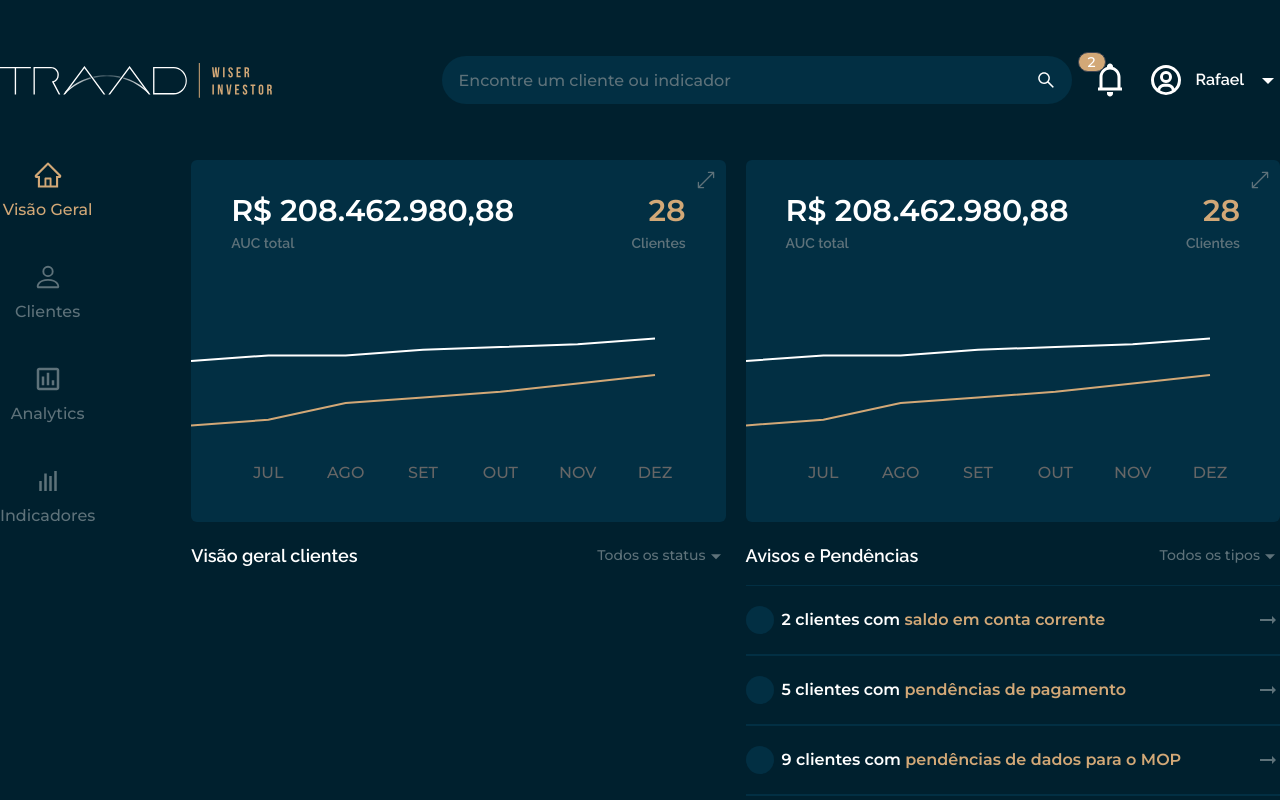
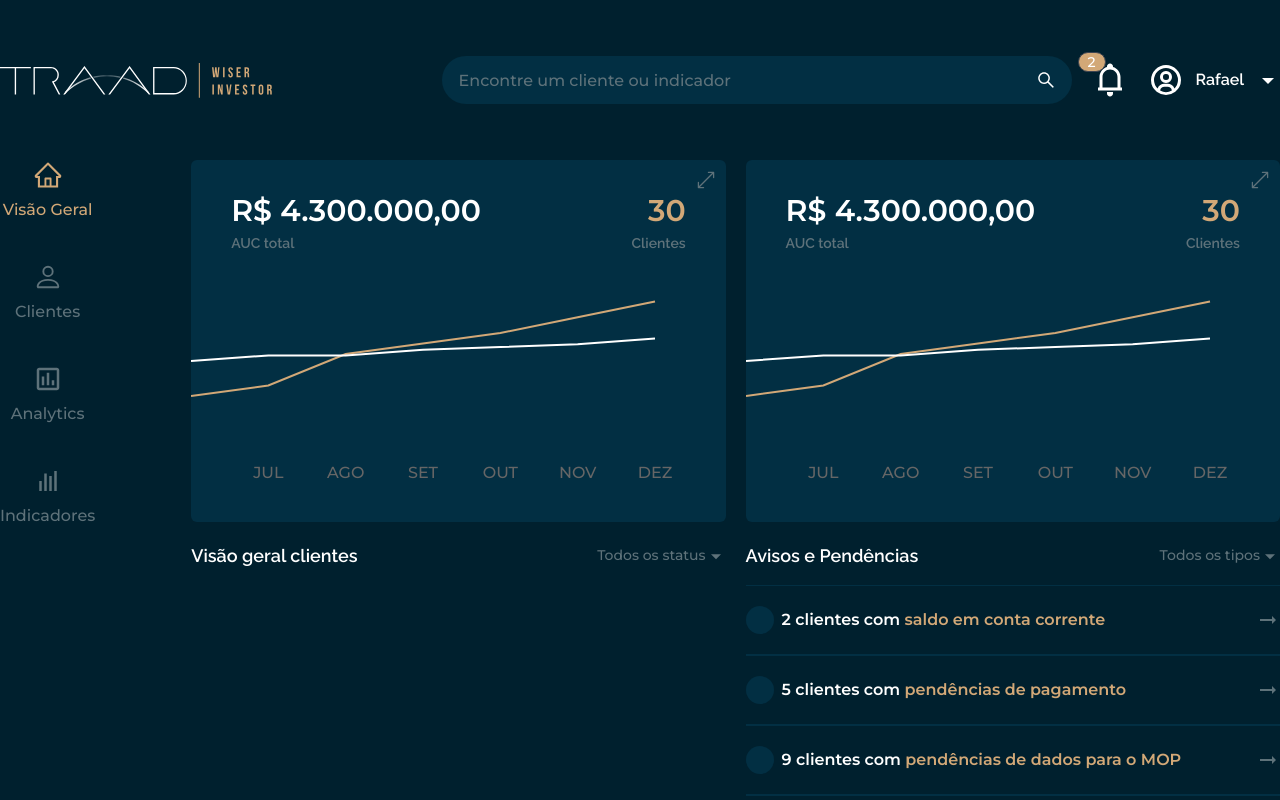
Before and after one commit to martinsmarcos6/boilerplate-nextjs, a Next.js app: page / in a window 1280 px wide. Shown: the top 800 px of the page. Built offline with nearby package versions, Linux system fonts and the light colour scheme; no server answers.

Commit message:
feat: add dotted cursor to chart

```diff
--- a/src/components/charts/auc-total.tsx
+++ b/src/components/charts/auc-total.tsx
@@ -6,6 +6,7 @@ import {
   Line,
   Tooltip,
   XAxis,
+  YAxis,
   TooltipProps,
   ResponsiveContainer,
 } from 'recharts';
@@ -17,37 +18,37 @@ import {
 const data = [
   {
     name: 'JUN',
-    uv: 35,
+    auc: 3500000,
     clientes: 12,
   },
   {
     name: 'JUL',
-    uv: 37,
+    auc: 3700000,
     clientes: 14,
   },
   {
     name: 'AGO',
-    uv: 37,
+    auc: 3700000,
     clientes: 20,
   },
   {
     name: 'SET',
-    uv: 39,
+    auc: 3900000,
     clientes: 22,
   },
   {
     name: 'OUT',
-    uv: 40,
+    auc: 4000000,
     clientes: 24,
   },
   {
     name: 'NOV',
-    uv: 41,
+    auc: 4100000,
     clientes: 27,
   },
   {
     name: 'DEZ',
-    uv: 43,
+    auc: 4300000,
     clientes: 30,
   },
 ];
@@ -63,7 +64,12 @@ const CustomToolTip = ({
   if (active && payload && payload.length) {
     return (
       <div className="bg-white text-xs font-semibold flex flex-col py-1 px-2">
-        <span className="text-base-bg">R$ 148.640.700,88</span>
+        <span className="text-base-bg">
+          {payload[1].value?.toLocaleString('pt-BR', {
+            currency: 'BRL',
+            style: 'currency',
+          })}
+        </span>
         <span className="text-primary">{payload[0].value} clientes</span>
       </div>
     );
@@ -80,14 +86,19 @@ const DashboardChart = () => {
       <div className="flex justify-between pl-10 mb-8">
         <div className="flex flex-col">
           <span className="text-primary-text text-3xl font-semibold">
-            R$ 208.462.980,88
+            {data[data.length - 1].auc.toLocaleString('pt-BR', {
+              currency: 'BRL',
+              style: 'currency',
+            })}
           </span>
           <span className="text-secondary-text font-[raleway] font-semibold text-sm">
             AUC total
           </span>
         </div>
         <div className="flex flex-col items-end">
-          <span className="text-primary text-3xl font-semibold">28</span>
+          <span className="text-primary text-3xl font-semibold">
+            {data[data.length - 1].clientes}
+          </span>
           <span className="text-secondary-text font-[raleway] font-semibold text-sm">
             Clientes
           </span>
@@ -107,8 +118,18 @@ const DashboardChart = () => {
               tickLine={false}
               ticks={itemsX.splice(1)}
             />
-            <Tooltip content={<CustomToolTip />} />
+            <YAxis yAxisId="auac" hide />
+            <YAxis yAxisId="clients" hide />
+            <Tooltip
+              content={<CustomToolTip />}
+              cursor={{
+                strokeWidth: 1,
+                stroke: '#E5E5E5',
+                strokeDasharray: '3 3',
+              }}
+            />
             <Line
+              yAxisId="clients"
               type="linear"
               dataKey="clientes"
               stroke="#D2A877"
@@ -117,8 +138,9 @@ const DashboardChart = () => {
               activeDot={{ r: 4, strokeWidth: 0 }}
             />
             <Line
+              yAxisId="auac"
               type="linear"
-              dataKey="uv"
+              dataKey="auc"
               stroke="#ffffff"
               strokeWidth={2}
               dot={<CustomizedDot />}
```
